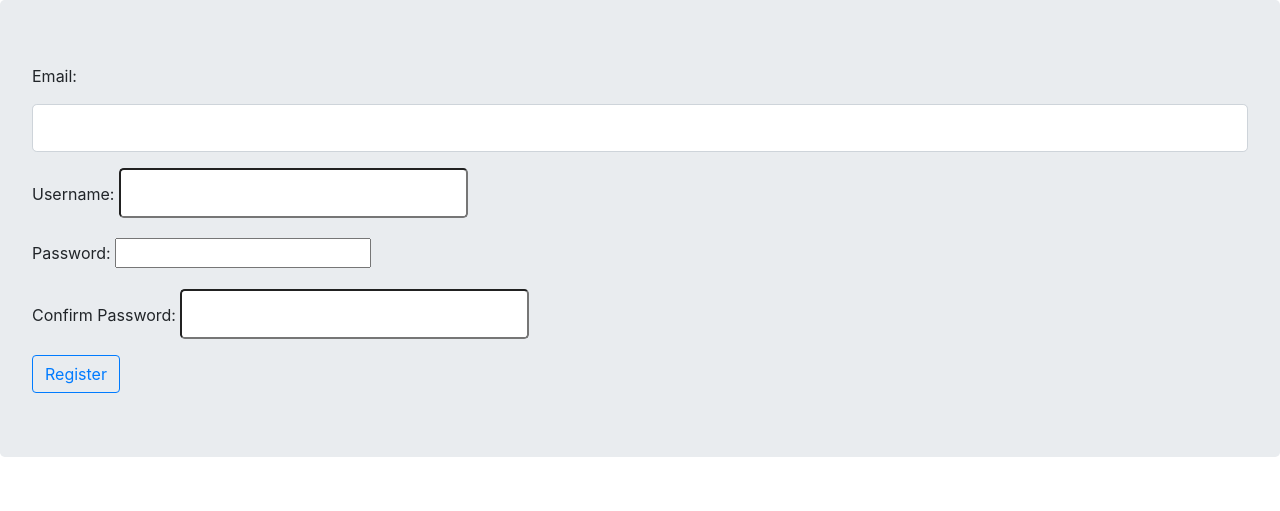
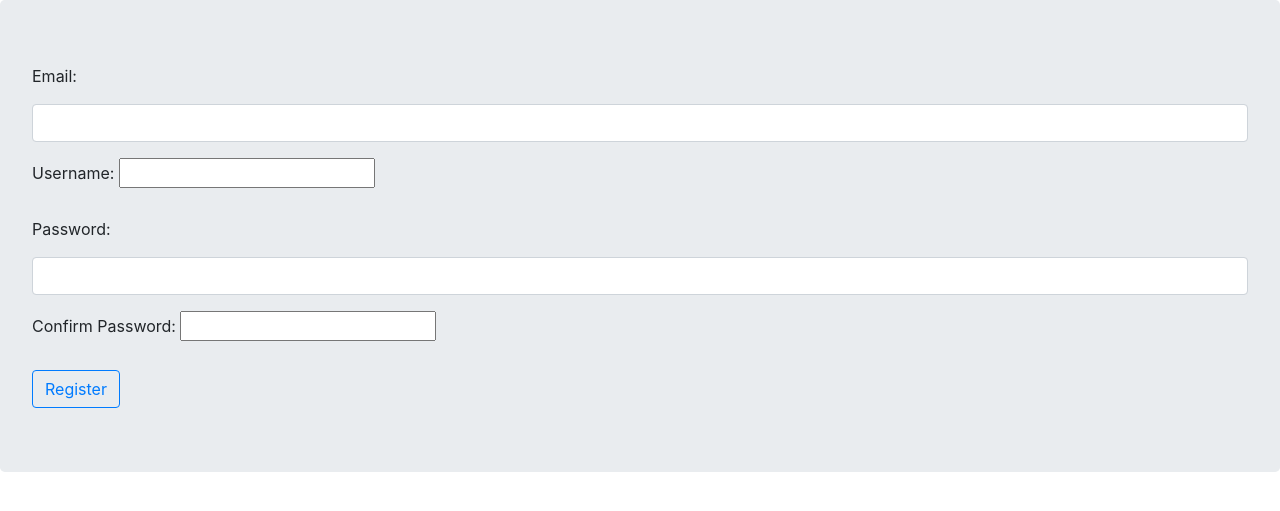
Before and after one commit to ghigbie/social-flask-blog, a Flask app: page /register in a window 1280 px wide. Shown: the part 72-583 px from the top of the page. Run offline with Flask 2, Linux system fonts and the light colour scheme; some libraries are stand-ins or nearby versions.

Commit message:
Edit bootstrap classes

```diff
--- a/puppycompanyblog/templates/register.html
+++ b/puppycompanyblog/templates/register.html
@@ -4,19 +4,19 @@
     {{ form.hidden_tag() }}
     <div class="form-group">
     {{ form.email.label(class="form-group") }}
-    {{ form.email(class="form-control form-control-lg") }}
+    {{ form.email(class="form-control") }}
     </div>
     <div class="form-group">
     {{ form.username.label(class="form-group") }}
-    {{ form.username(class="orm-control form-control-lg") }}
+    {{ form.username(class="orm-control") }}
     </div>
     <div class="form-group">
-    {{ form.password.label(class="form-control-label") }}
-    {{ form.password(class="orm-control") }}
+    {{ form.password.label(class="form-group") }}
+    {{ form.password(class="form-control") }}
     </div>
     <div class="form-group">
-    {{ form.pass_confirm.label(class="form-control-label") }}
-    {{ form.pass_confirm(class="orm-control form-control-lg") }}
+    {{ form.pass_confirm.label(class="form-group") }}
+    {{ form.pass_confirm(class="orm-control") }}
     </div>
     {{ form.submit(class="btn btn-outline-primary") }}
 </form>
```
Also changed, not shown: puppycompanyblog/templates/account.html (+4 -4 lines).
